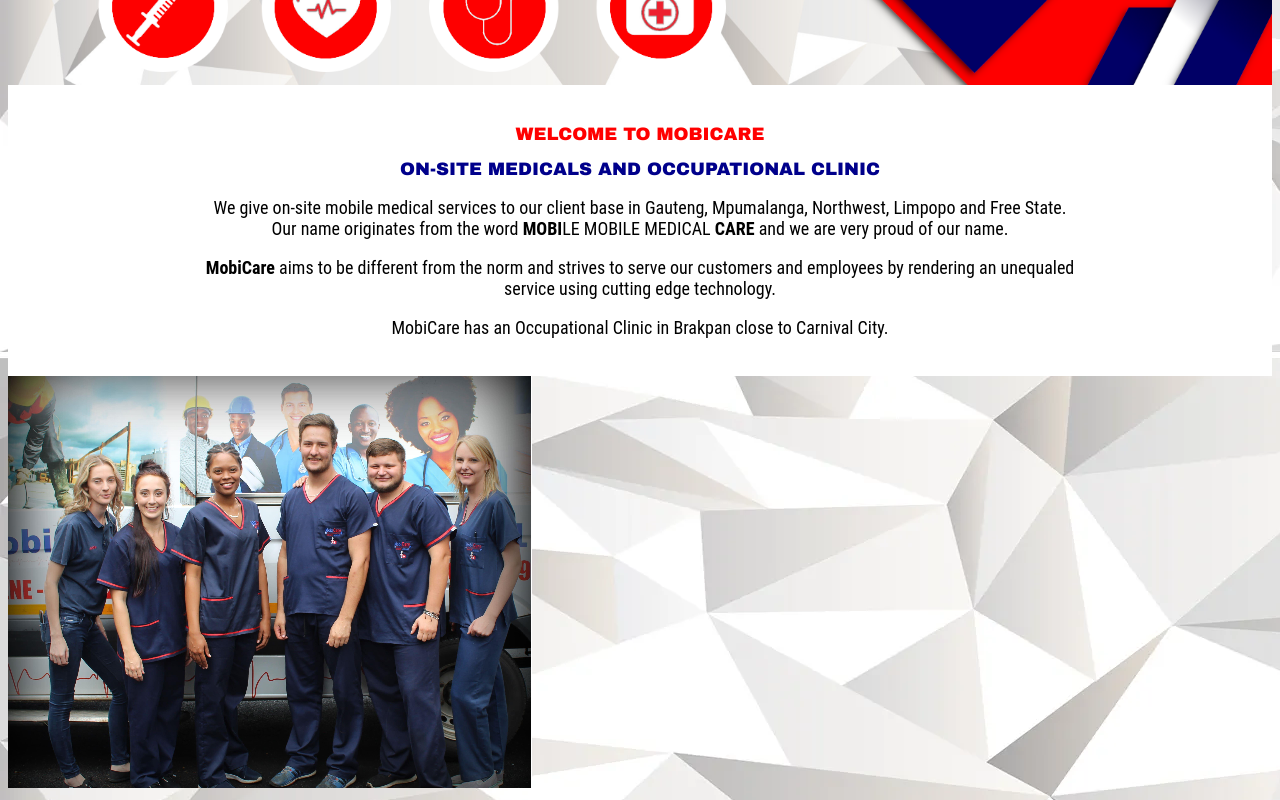
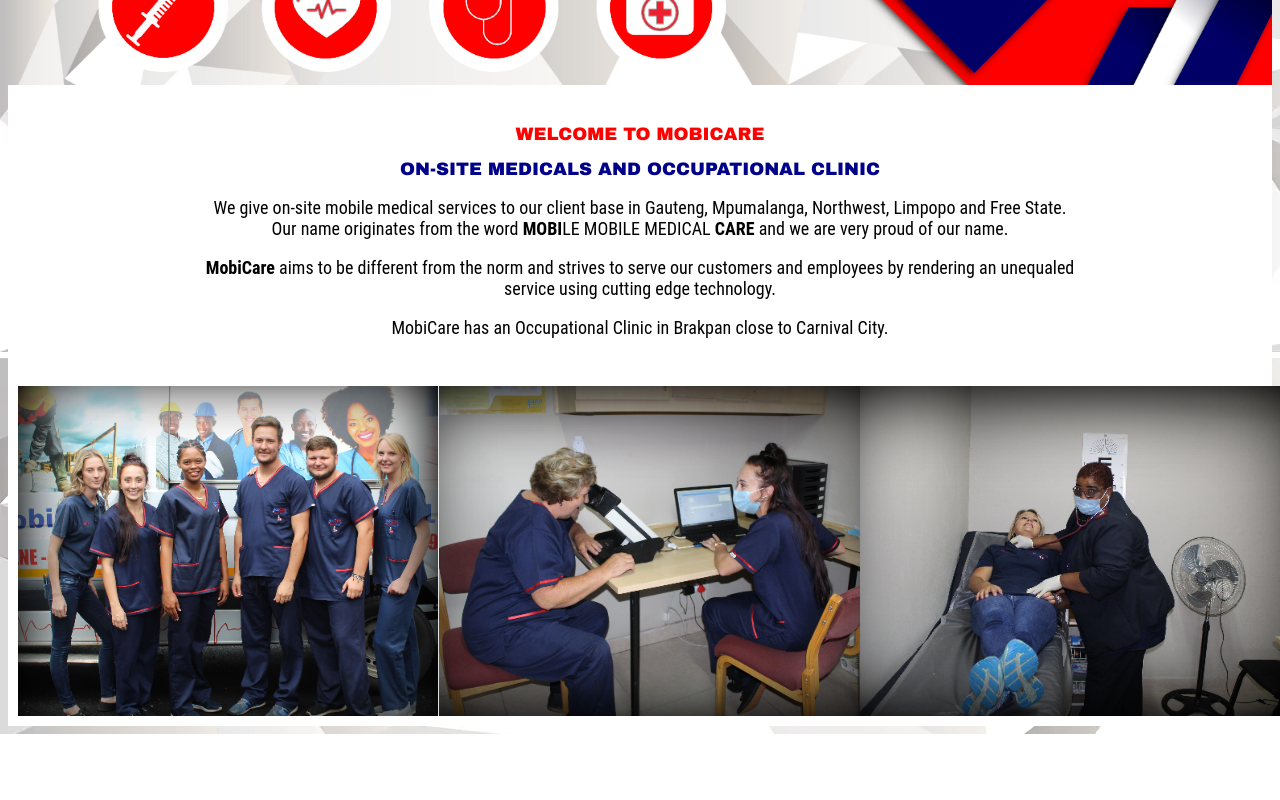
Before and after one commit to tyhieshajohnson/HTML_CSS_Projects, a plain HTML site: page Cell_Repair_Website/medical.html in a window 1280 px wide. Shown: the part 478-1278 px from the top of the page. After the commit the page ends 1212 px from the top, so only its background shows below. Drawn offline with Linux system fonts and the light colour scheme.

Commit message:
homePageImagesStyling

```diff
--- a/Cell_Repair_Website/CSS/styles.css
+++ b/Cell_Repair_Website/CSS/styles.css
@@ -112,3 +112,20 @@ h1 {
 p {
     font-family: 'Roboto Condensed', sans-serif;
 }
+
+/* Home Page Images Styling */
+
+.homePageImages {
+    text-align: center;
+    display: flex;
+    box-sizing: border-box;
+    background-color: white;
+}
+
+.homePageImages img {
+    width: 100%;
+    height: 330px;
+    display: inline-block;
+    vertical-align: middle;
+    margin: 10px;
+}
--- a/Cell_Repair_Website/medical.html
+++ b/Cell_Repair_Website/medical.html
@@ -53,9 +53,17 @@
     <!-- Home Page Images -->
     <!-- Create a CLASS for 1st Div -->
     <div class="homePageImages">
+        <!-- Create a CLASS for 2nd Div -->
+        <div class="homeImage img-1">
+            <img src="/Cell_Repair_Website/Images/medicalImages/img1.png" alt="">
+        </div>
         <!-- Create a CLASS for 3rd Div -->
-        <div class="homeImage">
-            <img src="/Cell_Repair_Website/Images/medicalImages/img1.png" alt="">
+        <div class="homeImage img-2">
+            <img src="/Cell_Repair_Website/Images/medicalImages/img2.png" alt="">
+        </div>
+        <!-- Create for 4th Div -->
+        <div>
+            <img src="/Cell_Repair_Website/Images/medicalImages/img3.png" alt="">
         </div>
     </div>
 </body>
```
